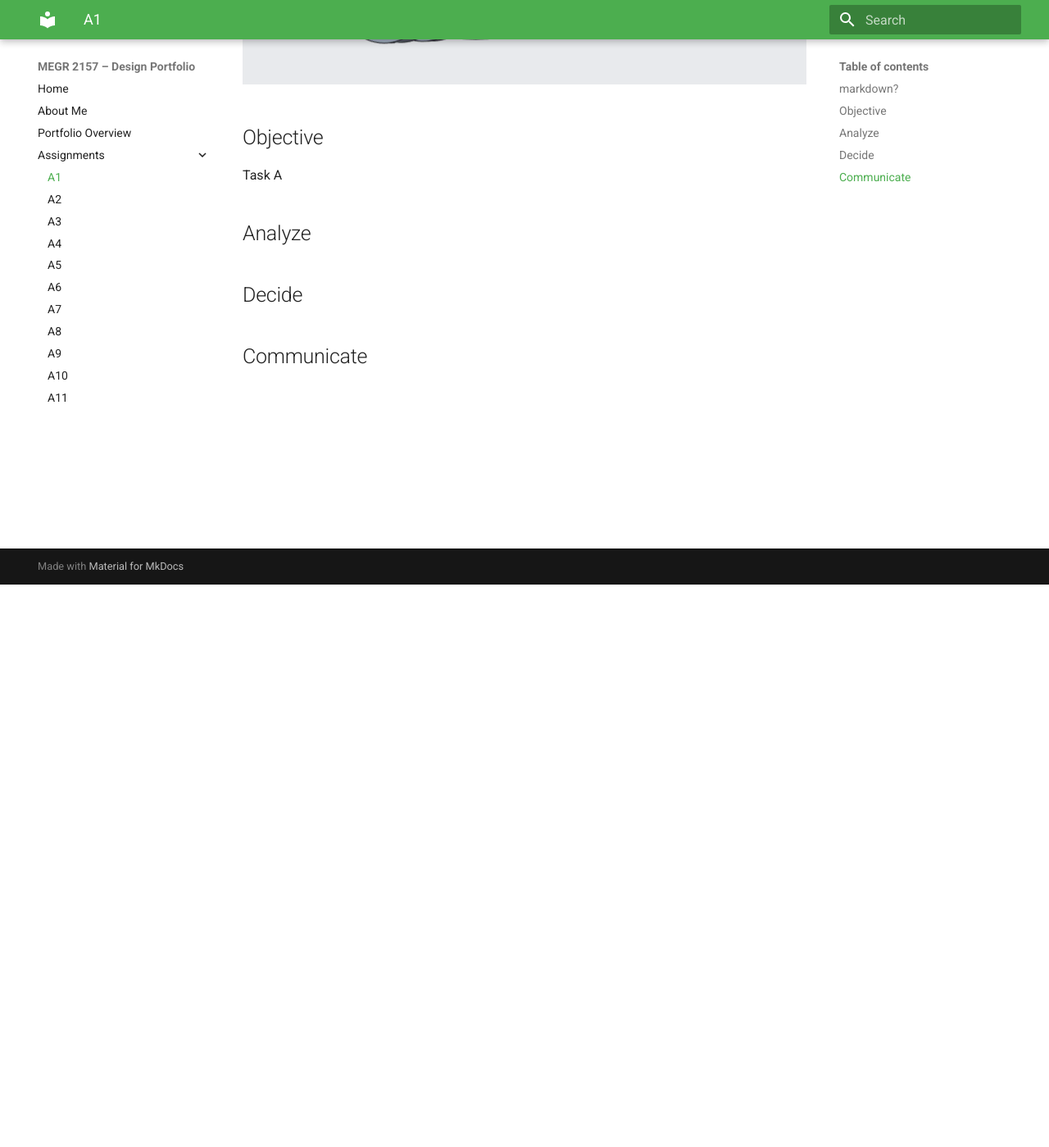
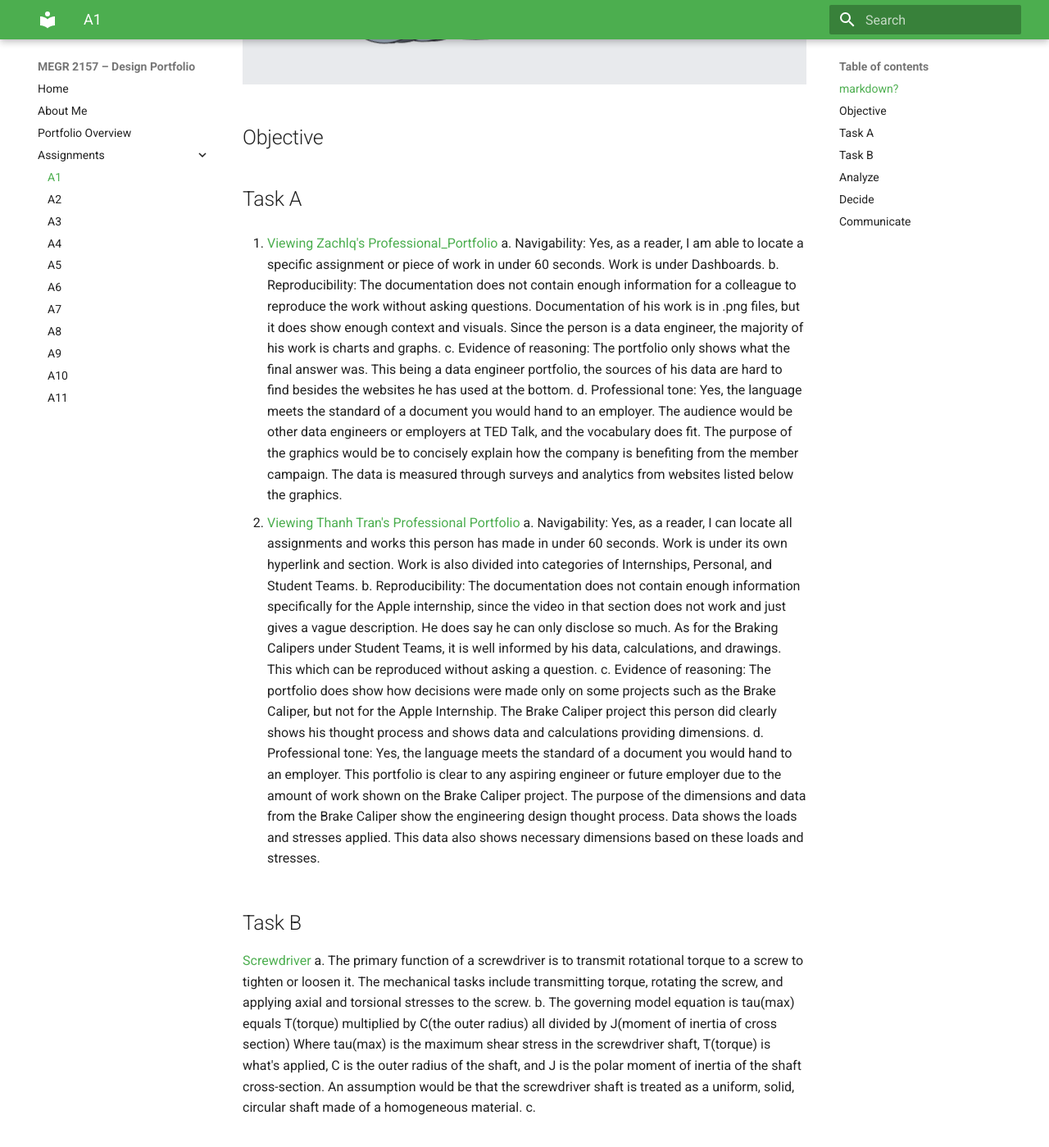
Before and after one commit to smateus0/megr2157-portfolio, an MkDocs documentation site: the page built from docs/assignments/A01/index.md, in a window 1280 px wide and 1400 px high, scrolled down 687 px. Shown: the whole window at 82% size. Built offline with MkDocs 1.6.1 and Material for MkDocs 9.7.7, drawn with Linux system fonts in a browser that asks for light colours.

Commit message:
Update index.md

```diff
--- a/docs/assignments/A01/index.md
+++ b/docs/assignments/A01/index.md
@@ -3,8 +3,26 @@
 ![EA888 Gen 3 Piston Crankshaft Assembly CAD Model](ea888.3_piston_crankshaft_assembly_CAD.png)
 
 ## Objective
-Task A
+## Task A
+  1. [Viewing Zachlq's Professional_Portfolio](https://github.com/Zachlq/Professional_Portfolio/tree/main)
+    a. Navigability: Yes, as a reader, I am able to locate a specific assignment or piece of work in under 60 seconds. Work is under Dashboards.
+    b. Reproducibility: The documentation does not contain enough information for a colleague to reproduce the work without asking questions. Documentation of his work is in .png files, but it does show enough context and visuals. Since the person is a data engineer, the majority of his work is charts and graphs.
+    c. Evidence of reasoning: The portfolio only shows what the final answer was. This being a data engineer portfolio, the sources of his data are hard to find besides the websites he has used at the bottom.
+    d. Professional tone: Yes, the language meets the standard of a document you would hand to an employer. The audience would be other data engineers or employers at TED Talk, and the vocabulary does fit. The purpose of the graphics would be to concisely explain how the company is benefiting from the member campaign. The data is measured through surveys and analytics from websites listed below the graphics.
 
+  2. [Viewing Thanh Tran's Professional Portfolio](https://thanhvtran.com/)
+     a. Navigability: Yes, as a reader, I can locate all assignments and works this person has made in under 60 seconds. Work is under its own hyperlink and section. Work is also divided into categories of Internships, Personal, and Student Teams.
+     b. Reproducibility: The documentation does not contain enough information specifically for the Apple internship, since the video in that section does not work and just gives a vague description. He does say he can only disclose so much. As for the Braking Calipers under Student Teams, it is well informed by his data, calculations, and drawings. This which can be reproduced without asking a question.
+     c.  Evidence of reasoning: The portfolio does show how decisions were made only on some projects such as the Brake Caliper, but not for the Apple Internship. The Brake Caliper project this person did clearly shows his thought process and shows data and calculations providing dimensions.
+     d. Professional tone: Yes, the language meets the standard of a document you would hand to an employer. This portfolio is clear to any aspiring engineer or future employer due to the amount of work shown on the Brake Caliper project. The purpose of the dimensions and data from the Brake Caliper show the engineering design thought process. Data shows the loads and stresses applied. This data also shows necessary dimensions based on these loads and stresses.
+
+## Task B
+[Screwdriver](https://patents.google.com/patent/US3985170A/en)
+  a. The primary function of a screwdriver is to transmit rotational torque to a screw to tighten or loosen it. The mechanical tasks include transmitting torque, rotating the screw, and applying axial and torsional stresses to the screw.
+  b. The governing model equation is tau(max) equals T(torque) multiplied by C(the outer radius) all divided by J(moment of inertia of cross section)
+      Where tau(max) is the maximum shear stress in the screwdriver shaft, T(torque) is what's applied, C is the outer radius of the shaft, and J is the polar moment of inertia of the shaft cross-section.
+    An assumption would be that the screwdriver shaft is treated as a uniform, solid, circular shaft made of a homogeneous material.
+  c.
 ## Analyze
 
 
```
